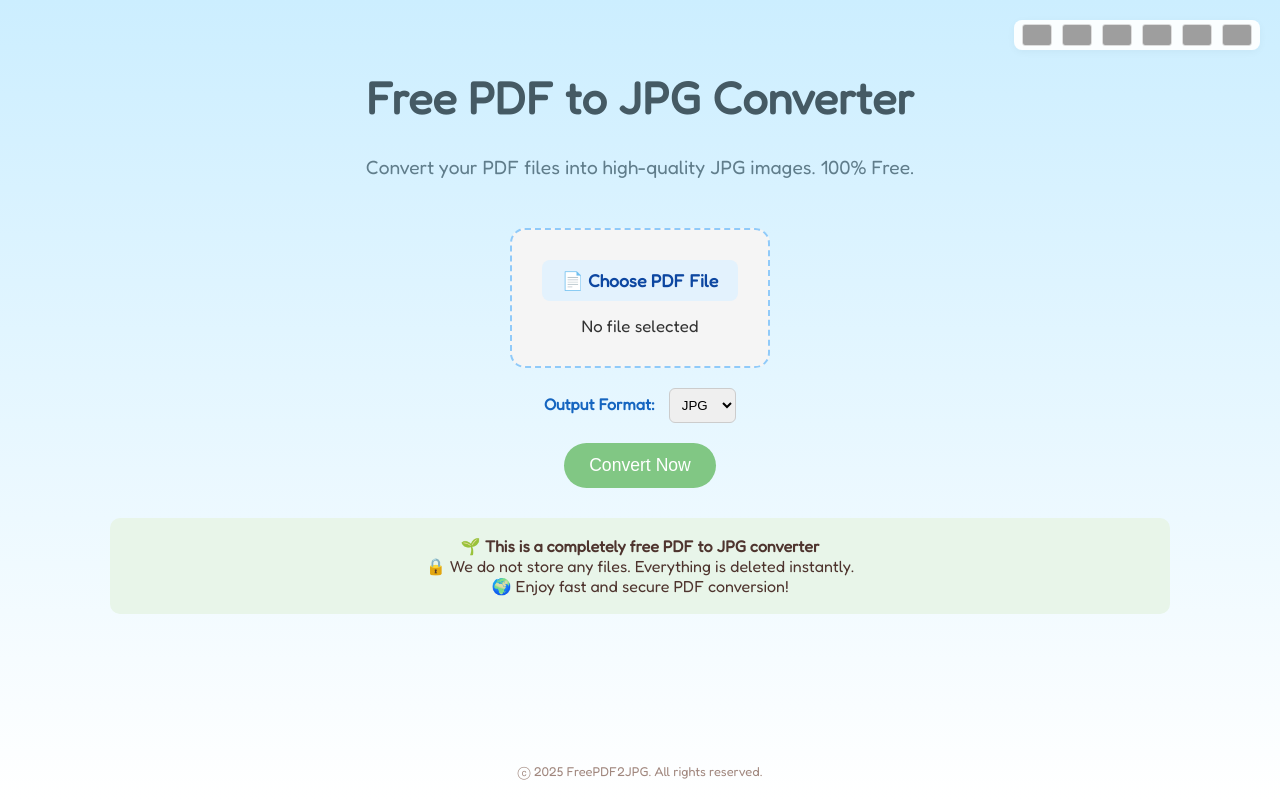
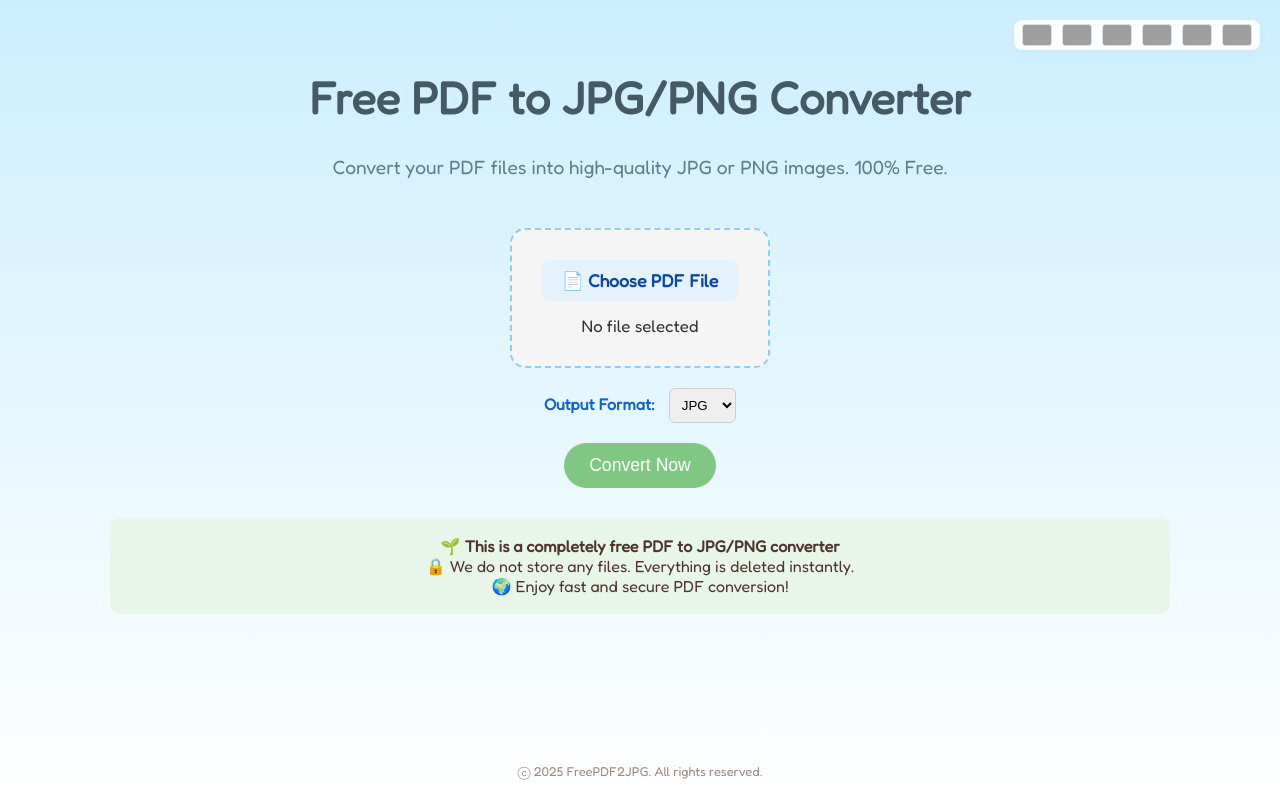
Before and after one commit to SuperB747/pdf2jpg-app, a Flask app: page / in a window 1280 px wide. Run offline with Flask 3, Linux system fonts and the light colour scheme; grey boxes are pictures that could not be loaded.

Commit message:
Ensure all visible messages reference JPG/PNG instead of JPG only

```diff
--- a/templates/index.html
+++ b/templates/index.html
@@ -186,7 +186,7 @@
   </div>
 
   <div class="info">
-    <div><span class="info-emoji">🌱</span> <strong class="info-line1" id="infoLine1">This is a completely free PDF to JPG converter</strong></div>
+    <div><span class="info-emoji">🌱</span> <strong class="info-line1" id="infoLine1">This is a completely free PDF to JPG/PNG converter</strong></div>
     <div><span class="info-emoji">🔒</span> <span class="info-line2" id="infoLine2">We do not store any files. Everything is deleted instantly.</span></div>
     <div><span class="info-emoji">🌍</span> <span class="info-line3" id="infoLine3">Enjoy fast and secure PDF conversion!</span></div>
   </div>
@@ -199,73 +199,73 @@
     // Language translations
     const translations = {
       en: {
-        mainTitle: "Free PDF to JPG Converter",
-        mainDesc: "Convert your PDF files into high-quality JPG images. 100% Free.",
+        mainTitle: "Free PDF to JPG/PNG Converter",
+        mainDesc: "Convert your PDF files into high-quality JPG or PNG images. 100% Free.",
         chooseFileLabel: "📄 Choose PDF File",
         convertNow: "Convert Now",
         fileNone: "No file selected",
         progressMsg: "Preparing your file. It will download automatically when ready.",
-        infoLine1: "This is a completely free PDF to JPG converter",
+        infoLine1: "This is a completely free PDF to JPG/PNG converter",
         infoLine2: "We do not store any files. Everything is deleted instantly.",
         infoLine3: "Enjoy fast and secure PDF conversion!",
         outputFormat: "Output Format:"
       },
       fr: {
-        mainTitle: "Convertisseur PDF en JPG Gratuit",
-        mainDesc: "Convertissez vos fichiers PDF en images JPG de haute qualité. 100% gratuit.",
+        mainTitle: "Convertisseur PDF en JPG/PNG Gratuit",
+        mainDesc: "Convertissez vos fichiers PDF en images JPG ou PNG de haute qualité. 100% gratuit.",
         chooseFileLabel: "📄 Choisir un fichier PDF",
         convertNow: "Convertir maintenant",
         fileNone: "Aucun fichier sélectionné",
         progressMsg: "Préparation de votre fichier. Il sera téléchargé automatiquement.",
-        infoLine1: "Ceci est un convertisseur PDF en JPG entièrement gratuit",
+        infoLine1: "Ceci est un convertisseur PDF en JPG/PNG entièrement gratuit",
         infoLine2: "Nous ne stockons aucun fichier. Tout est supprimé instantanément.",
         infoLine3: "Profitez d'une conversion PDF rapide et sécurisée !",
         outputFormat: "Format de sortie:"
       },
       es: {
-        mainTitle: "Convertidor Gratis de PDF a JPG",
-        mainDesc: "Convierte tus archivos PDF en imágenes JPG de alta calidad. 100% gratis.",
+        mainTitle: "Convertidor Gratis de PDF a JPG/PNG",
+        mainDesc: "Convierte tus archivos PDF en imágenes JPG o PNG de alta calidad. 100% gratis.",
         chooseFileLabel: "📄 Elegir archivo PDF",
         convertNow: "Convertir ahora",
         fileNone: "Ningún archivo seleccionado",
         progressMsg: "Preparando su archivo. Se descargará automáticamente cuando esté listo.",
-        infoLine1: "Este es un convertidor de PDF a JPG completamente gratuito",
+        infoLine1: "Este es un convertidor de PDF a JPG/PNG completamente gratuito",
         infoLine2: "No almacenamos ningún archivo. Todo se elimina instantáneamente.",
         infoLine3: "¡Disfruta de una conversión de PDF rápida y segura!",
         outputFormat: "Formato de salida:"
       },
       ko: {
-        mainTitle: "무료 PDF JPG 변환기",
-        mainDesc: "PDF 파일을 고화질 JPG 이미지로 변환하세요. 100% 무료.",
+        mainTitle: "무료 PDF JPG/PNG 변환기",
+        mainDesc: "PDF 파일을 고화질 JPG 또는 PNG 이미지로 변환하세요. 100% 무료.",
         chooseFileLabel: "📄 PDF 파일 선택",
         convertNow: "지금 변환",
         fileNone: "선택된 파일 없음",
         progressMsg: "파일을 준비 중입니다. 준비되면 자동으로 다운로드됩니다.",
-        infoLine1: "완전히 무료인 PDF JPG 변환기입니다",
+        infoLine1: "완전히 무료인 PDF JPG/PNG 변환기입니다",
         infoLine2: "파일을 저장하지 않습니다. 모든 파일은 즉시 삭제됩니다.",
         infoLine3: "빠르고 안전한 PDF 변환을 즐기세요!",
         outputFormat: "출력 형식:"
       },
       ja: {
-        mainTitle: "無料PDF→JPG変換ツール",
-        mainDesc: "PDFファイルを高画質JPG画像に変換。完全無料。",
+        mainTitle: "無料PDF→JPG/PNG変換ツール",
+        mainDesc: "PDFファイルを高画質JPGまたはPNG画像に変換。完全無料。",
         chooseFileLabel: "📄 PDFファイルを選択",
         convertNow: "今すぐ変換",
         fileNone: "ファイルが選択されていません",
         progressMsg: "ファイルを準備中です。準備ができ次第、自動でダウンロードされます。",
-        infoLine1: "完全無料のPDF→JPG変換ツールです",
+        infoLine1: "完全無料のPDF→JPG/PNG変換ツールです",
         infoLine2: "ファイルは保存されません。すべて即時削除されます。",
         infoLine3: "高速・安全なPDF変換をお楽しみください！",
         outputFormat: "出力形式:"
       },
       zh: {
-        mainTitle: "免费PDF转JPG工具",
-        mainDesc: "将PDF文件转换为高质量JPG图片。完全免费。",
+        mainTitle: "免费PDF转JPG/PNG工具",
+        mainDesc: "将PDF文件转换为高质量JPG或PNG图片。完全免费。",
         chooseFileLabel: "📄 选择PDF文件",
         convertNow: "立即转换",
         fileNone: "未选择文件",
         progressMsg: "正在准备您的文件。准备好后会自动下载。",
-        infoLine1: "这是完全免费的PDF转JPG工具",
+        infoLine1: "这是完全免费的PDF转JPG/PNG工具",
         infoLine2: "我们不会存储任何文件。所有内容会立即删除。",
         infoLine3: "享受快速安全的PDF转换！",
         outputFormat: "输出格式："
```
